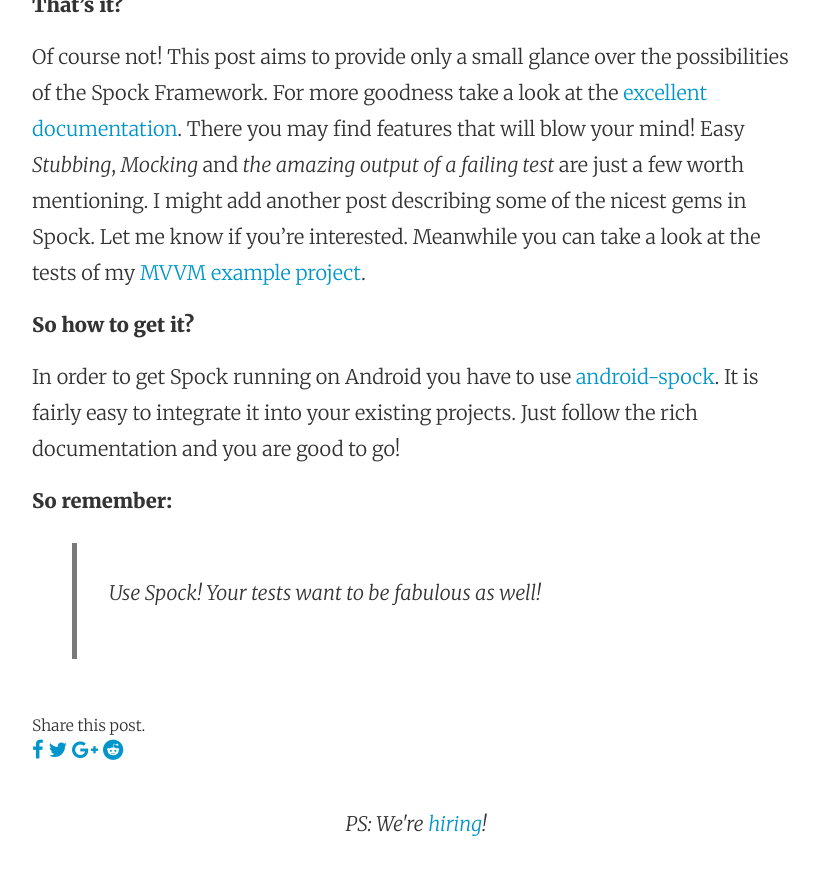
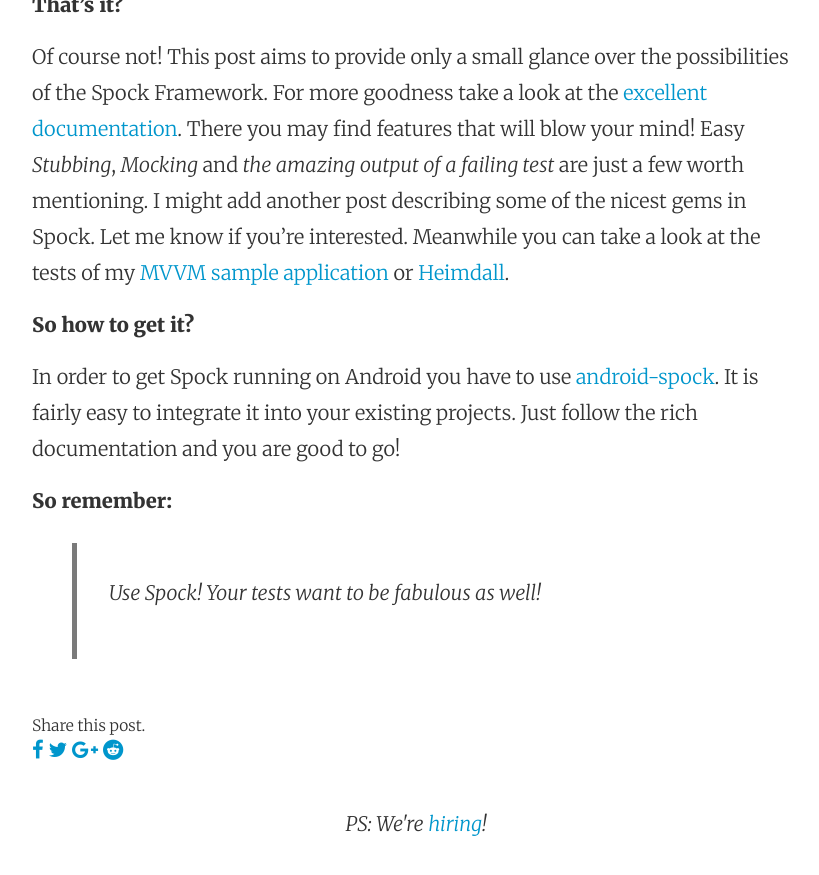
Before and after one commit to Gi-lo/Gi-lo.github.io, a Jekyll site: the page built from _posts/2015-06-07-spock-ahoi.md, in a window 1280 px wide and 900 px high, scrolled down 5644 px. Shown: the top 875 px of the window, without its empty margins (224-1043 px from the left). Built offline with Jekyll 4.4.1, drawn with Linux system fonts in a browser that asks for light colours; nearby versions of some CDN libraries; Markdown is read by kramdown in place of the engine named in the settings; comment, search, counter and statistics services are not loaded.

Commit message:
add Heimdall ref

````diff
--- a/_posts/2015-06-07-spock-ahoi.md
+++ b/_posts/2015-06-07-spock-ahoi.md
@@ -195,7 +195,7 @@ So instead of try and catch we can use the method ```thrown()```. It can take a
 
 **That's it?**
 
-Of course not! This post aims to provide only a small glance over the possibilities of the Spock Framework. For more goodness take a look at the [excellent documentation](http://spockframework.github.io/spock/docs/1.0/index.html). There you may find features that will blow your mind! Easy *Stubbing*, *Mocking* and *the amazing output of a failing test* are just a few worth mentioning. I might add another post describing some of the nicest gems in Spock. Let me know if you're interested. Meanwhile you can take a look at the tests of my [MVVM example project](https://github.com/rheinfabrik/android-mvvm-example/tree/master/MVVM-Example/app/src/androidTest/groovy).
+Of course not! This post aims to provide only a small glance over the possibilities of the Spock Framework. For more goodness take a look at the [excellent documentation](http://spockframework.github.io/spock/docs/1.0/index.html). There you may find features that will blow your mind! Easy *Stubbing*, *Mocking* and *the amazing output of a failing test* are just a few worth mentioning. I might add another post describing some of the nicest gems in Spock. Let me know if you're interested. Meanwhile you can take a look at the tests of my [MVVM sample application](https://github.com/rheinfabrik/android-mvvm-example/tree/master/MVVM-Example/app/src/androidTest/groovy) or [Heimdall](https://github.com/rheinfabrik/Heimdall.droid).
 
 **So how to get it?**
 
````
